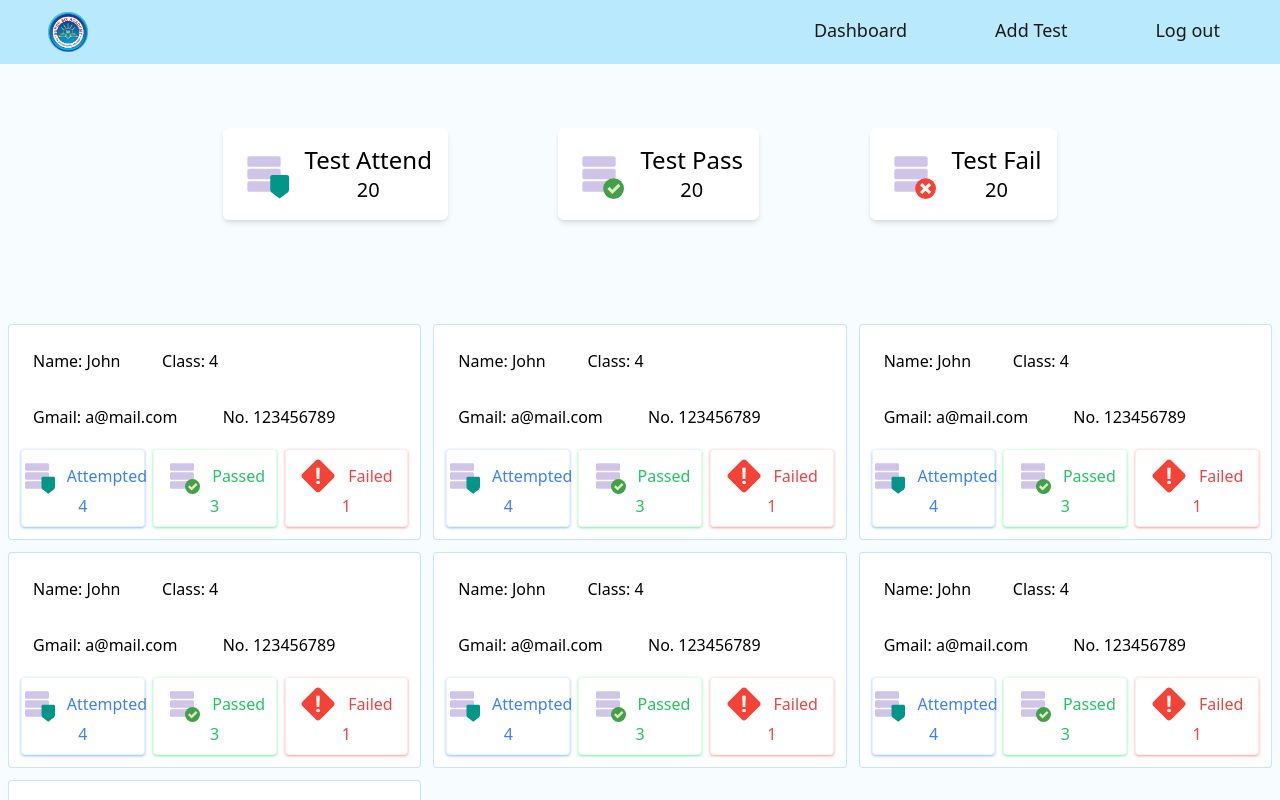
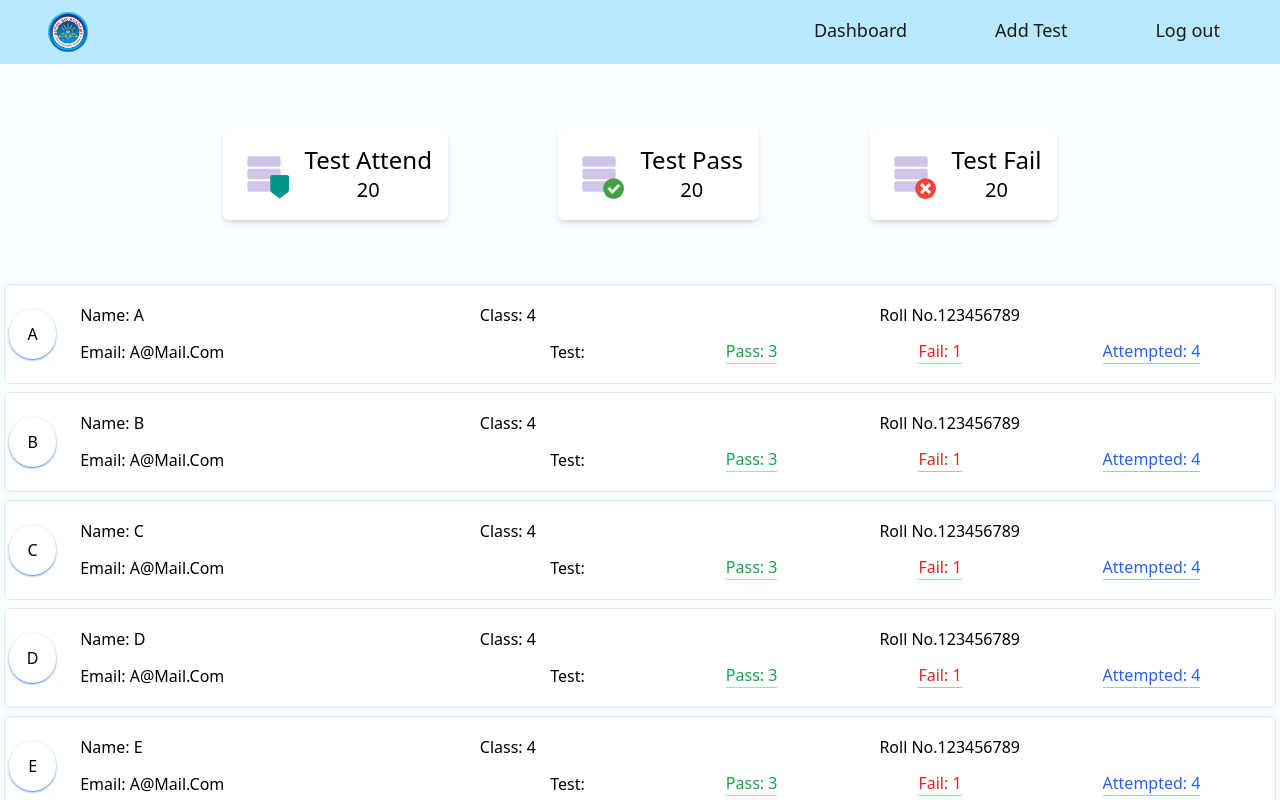
Before and after one commit to yogita-s-24/SSA-web_app, a React (Create React App) app in the folder client/: page /admin in a window 1280 px wide. Shown: the top 800 px of the page. Built offline with nearby package versions, Linux system fonts and the light colour scheme.

Commit message:
dropdown aded in sm

```diff
--- a/client/src/components/pages/admin/Admin.jsx
+++ b/client/src/components/pages/admin/Admin.jsx
@@ -6,7 +6,7 @@ import UserCard from "./components/UserCard";
 function admin() {
   let userInfoDemo = [
     {
-      name: "John",
+      name: "a",
       email: "a@mail.com",
       testAttend: "4",
       testPass: "3",
@@ -15,7 +15,7 @@ function admin() {
       number: 123456789,
     },
     {
-      name: "John",
+      name: "b",
       email: "a@mail.com",
       testAttend: "4",
       testPass: "3",
@@ -24,7 +24,7 @@ function admin() {
       number: 123456789,
     },
     {
-      name: "John",
+      name: "c",
       email: "a@mail.com",
       testAttend: "4",
       testPass: "3",
@@ -33,7 +33,7 @@ function admin() {
       number: 123456789,
     },
     {
-      name: "John",
+      name: "d",
       email: "a@mail.com",
       testAttend: "4",
       testPass: "3",
@@ -42,7 +42,7 @@ function admin() {
       number: 123456789,
     },
     {
-      name: "John",
+      name: "e",
       email: "a@mail.com",
       testAttend: "4",
       testPass: "3",
@@ -51,7 +51,7 @@ function admin() {
       number: 123456789,
     },
     {
-      name: "John",
+      name: "f",
       email: "a@mail.com",
       testAttend: "4",
       testPass: "3",
@@ -60,7 +60,7 @@ function admin() {
       number: 123456789,
     },
     {
-      name: "John",
+      name: "g",
       email: "a@mail.com",
       testAttend: "4",
       testPass: "3",
@@ -80,7 +80,7 @@ function admin() {
           <ItemCard title="Test Pass" amount="20" icon="pass" />
           <ItemCard title="Test Fail" amount="20" icon="fail" />
         </div>
-        <div className="grid  grid-cols-1 gap-3  px-2 py-10 sm:grid-cols-1  md:grid-cols-2 lg:grid-cols-3">
+        <div className="h-full px-1  ">
           {userInfoDemo.map((user, i) => {
             return (
               <UserCard
--- /dev/null
+++ b/client/src/components/pages/admin/components/Dropdown.jsx
@@ -0,0 +1,43 @@
+import React, { useState } from "react";
+
+import { BiChevronDown, BiChevronUp } from "react-icons/bi";
+
+function Dropdown({ title, items }) {
+  let [isActive, setIsActive] = useState(false);
+  return (
+    <div className="relative bottom-0 bg-white">
+      <button
+        onClick={() => {
+          const active = !isActive;
+          setIsActive(active);
+        }}
+        className="flex items-center justify-center text-blue-400"
+      >
+        {title}
+        {isActive ? <BiChevronUp /> : <BiChevronDown />}
+      </button>
+      <div
+        className={`${
+          isActive
+            ? "absolute left-[0%] z-30 mx-auto flex h-auto max-h-[150px] w-auto translate-x-[-50%] transform flex-col justify-start truncate border bg-white"
+            : "hidden"
+        } rounded-sm p-2 transition-all duration-200 ease-in`}
+      >
+        <div className="h-full w-full overflow-y-auto overflow-x-hidden">
+          {items?.map((item, i) => {
+            return (
+              <div
+                className="cursor-default border-b px-1 py-1 text-sm hover:bg-slate-50"
+                key={i}
+              >
+                {item}
+              </div>
+            );
+          })}
+        </div>
+      </div>
+    </div>
+  );
+}
+
+export default Dropdown;
--- a/client/src/components/pages/admin/components/UserCard.jsx
+++ b/client/src/components/pages/admin/components/UserCard.jsx
@@ -1,50 +1,50 @@
 import React from "react";
-import {
-  FcAcceptDatabase,
-  FcDataProtection,
-  FcHighPriority,
-} from "react-icons/fc";
+import Dropdown from "./Dropdown";
+// import {
+//   FcAcceptDatabase,
+//   FcDataProtection,
+//   FcHighPriority,
+// } from "react-icons/fc";
 function UserCard({ name, email, number, testP, testF, testA, clas }) {
   return (
-    <>
-      <div className="grid grid-cols-2 gap-2 rounded border border-blue-300/50 bg-white p-3 sm:grid-cols-2 md:grid-cols-3">
-        <h4 className="text-lx p-3">Name: {name}</h4>
-        <span className="p-3">Class: {clas}</span>
-        <div className="gir col-span-3 grid grid-cols-2">
-          <span className="p-3">Gmail: {email}</span>
-          <span className="p-3">No. {number}</span>
-        </div>
-        <div className=" col-span-2 grid grid-cols-3 gap-2 md:col-span-4">
-          <div className=" flex flex-col items-center justify-center rounded border border-blue-500/10 p-2 shadow shadow-blue-300">
-            <div className="flex flex-row items-center gap-3 text-blue-500">
-              <FcDataProtection className="text-4xl " />
-              Attempted
-            </div>
-            <span className="mx-auto block text-center text-blue-500">
-              {testA}
+    <div className="mb-2 flex h-[50px] w-full items-center justify-center rounded-md border bg-white px-1 capitalize sm:h-[100px]">
+      <div className="flex w-full items-center justify-center ">
+        <span className="flex h-[20px]  w-[20px] items-center justify-center truncate rounded-full shadow-sm shadow-blue-500 sm:h-[50px] sm:w-[50px]">
+          {name}
+        </span>
+        <div className="ms-4 flex h-full w-full items-center  justify-around sm:grid sm:grid-cols-3 sm:gap-x-2 sm:gap-y-3 md:ms-6">
+          <div className="block truncate sm:flex ">Name: {name}</div>
+          <div className="hidden truncate sm:flex  ">Class: {clas}</div>
+          <div className="flex sm:hidden md:hidden">
+            <Dropdown
+              title="More"
+              items={[
+                `Class: ${clas}`,
+                `Roll No.${number}`,
+                `Gmail: ${email}`,
+                `Test Pass ${testP} `,
+                `Test Fail ${testF} `,
+                `Test Att.. ${testA} `,
+              ]}
+            />
+          </div>
+          <div className="hidden truncate sm:flex  ">Roll No.{number}</div>
+          <div className="sm: hidden truncate sm:flex ">Email: {email}</div>
+          <div className="hidden  truncate  sm:col-span-2 sm:flex sm:flex-row sm:items-center sm:justify-around">
+            <span className="sm:">Test: </span>
+            <span className="border-green-300 text-green-600 sm:border-b">
+              Pass: {testP}
             </span>
-          </div>
-          <div className=" flex flex-col items-center justify-center rounded border border-green-500/10 p-2 shadow shadow-green-300">
-            <div className="flex flex-row items-center gap-3 text-green-500">
-              <FcAcceptDatabase className="text-4xl " />
-              Passed
-            </div>
-            <span className="mx-auto block text-center text-green-500">
-              {testP}
+            <span className="border-red-300 text-red-600 sm:border-b">
+              Fail: {testF}
             </span>
-          </div>
-          <div className=" flex flex-col items-center justify-center rounded border border-red-500/10 p-2 shadow shadow-red-300">
-            <div className="flex flex-row items-center gap-3 text-red-500">
-              <FcHighPriority className="text-4xl " />
-              Failed
-            </div>
-            <span className="mx-auto block text-center text-red-500">
-              {testF}
+            <span className="border-blue-300 text-blue-600 sm:border-b">
+              Attempted: {testA}
             </span>
           </div>
         </div>
       </div>
-    </>
+    </div>
   );
 }
 
```
